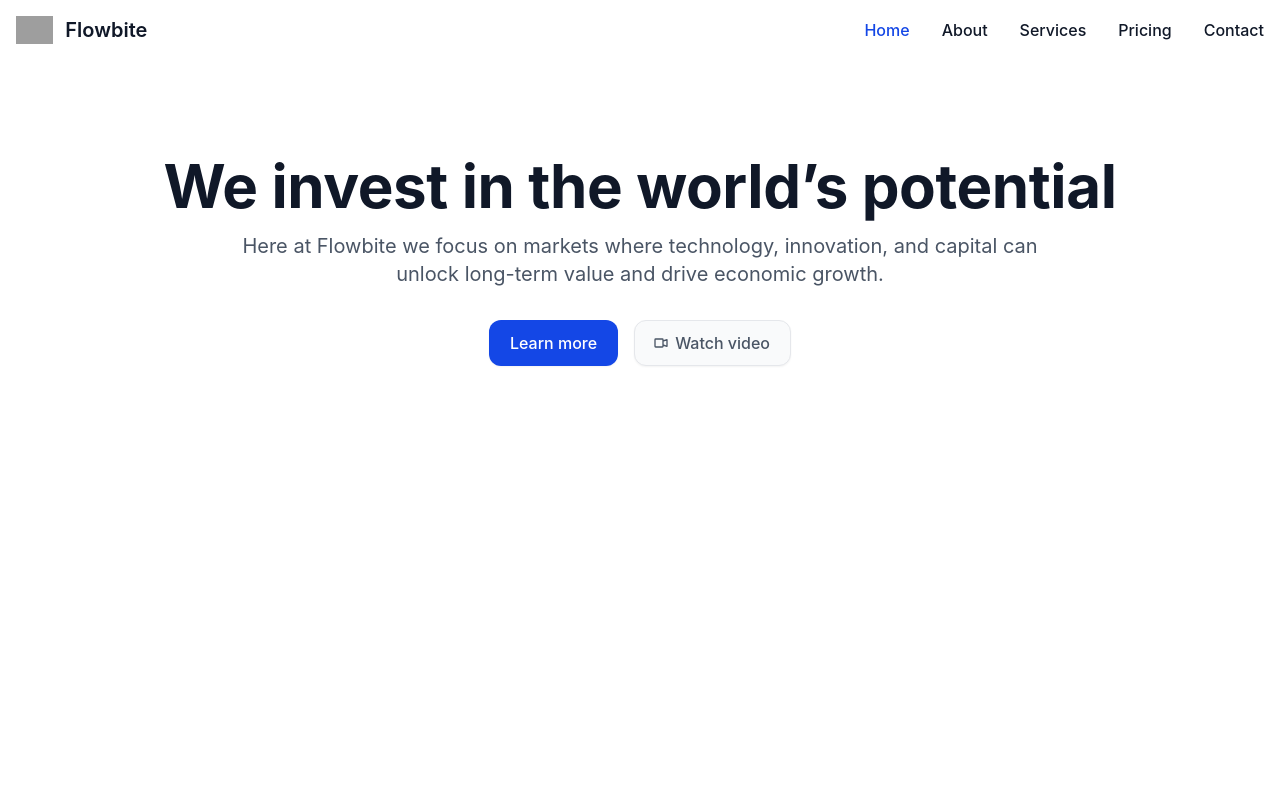
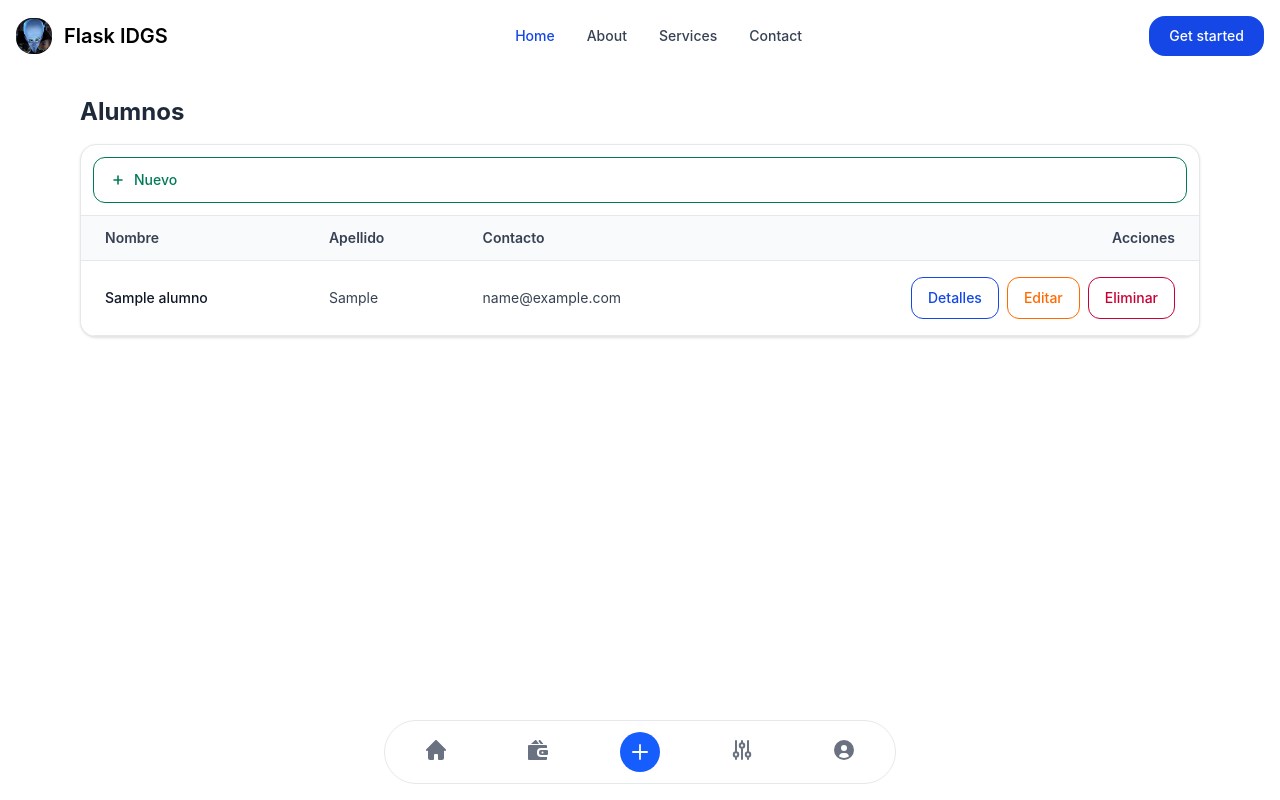
Before and after one commit to IDGS-801-23001542/FlaskBDIDGS801, a Flask app: template templates/index.html in a window 1280 px wide. Run offline with Flask 3, Linux system fonts and the light colour scheme; the template is opened without the code that fills it: values that come from a table or form of the project are taken from there, others are empty; tables that the repository leaves empty hold one stand-in row (values such as "Sample post"); some libraries are stand-ins or nearby versions; grey boxes are pictures that could not be loaded.

Commit message:
INSERTAR 16/FEBRERO/2026

```diff
--- a/app.py
+++ b/app.py
@@ -1,19 +1,45 @@
-from flask import Flask, render_template
+from flask import Flask, render_template, request, redirect, url_for
+from flask import flash
+from flask_wtf.csrf import CSRFProtect
+from flask import g
+
+from config import DevelopmentConfig
+import forms
+from models import db, Alumnos
 
 app = Flask(__name__)
+app.config.from_object(DevelopmentConfig)
+csrf = CSRFProtect()
 
 @app.errorhandler(404)
 def page_not_found(e):
-    return render_template('404.html'), 404
+	return render_template('404.html'), 404
 
 @app.route("/")
 @app.route("/index")
 def index():
-    return render_template("index.html")
+	create_form = forms.UserForm2(request.form)
+	#ORM select * from alumnos
+	alumno = Alumnos.query.all()
+	return render_template("index.html", form=create_form, alumno=alumno)
 
-@app.route("/alumnos")
-def alumnos():
-    return render_template("Alumnos.html")
+@app.route("/alumnos",methods=['GET','POST'])
+def Alumnos():
+	create_form=forms.UserForm2(request.form)
+	if request.method=='POST':
+		alum=Alumnos(nombre=create_form.nombre.data,
+			   apaterno=create_form.apaterno.data,
+			   email=create_form.email.data)
+		db.session.add(alum)
+		db.session.commit()
+	return redirect(url_for('index'))
+
+	return render_template("Alumnos.html")
+
 
 if __name__ == '__main__':
-    app.run(debug=True)
+	csrf.init_app(app)
+	db.init_app(app)
+	with app.app_context():
+		db.create_all()
+	app.run()
--- a/config.py
+++ b/config.py
@@ -1,11 +1,12 @@
 import os
+
 from sqlalchemy import create_engine
 
 class Config(object):
-    SECRER_KEY = "ClaveSecreta"
+    SECRET_KEY = "ClaveSecreta"
     SESSION_COOKIE_SECURE = False
 
 class DevelopmentConfig(Config):
     DEBUG = True
-    SQLALCHEMY_DATABASE_URL = 'mysql+pymysql://Jeypeeh:root@127.0.0.1/bdidgs801'
+    SQLALCHEMY_DATABASE_URI = 'mysql+pymysql://root:root@127.0.0.1/bdidgs801'
     SQLALCHEMY_TRACK_MODIFICATIONS = False
--- a/static/dist/output.css
+++ b/static/dist/output.css
@@ -210,6 +210,7 @@
     --container-xl: 36rem;
     --container-2xl: 42rem;
     --container-4xl: 56rem;
+    --container-6xl: 72rem;
     --container-7xl: 80rem;
     --text-xs: 0.75rem;
     --text-xs--line-height: calc(1 / 0.75);
@@ -294,10 +295,14 @@
     --color-brand: var(--color-blue-700);
     --color-brand-medium: var(--color-blue-200);
     --color-brand-strong: var(--color-blue-800);
+    --color-success: var(--color-emerald-700);
+    --color-danger: var(--color-rose-700);
+    --color-warning: var(--color-orange-500);
     --color-dark: var(--color-gray-800);
     --color-light: var(--color-gray-100);
     --color-default: var(--color-gray-200);
     --color-default-medium: var(--color-gray-200);
+    --color-brand-subtle: var(--color-blue-200);
     --color-dark-backdrop: var(--color-gray-950);
   }
 }
@@ -869,12 +874,6 @@
   .mx-auto {
     margin-inline: auto;
   }
-  .-ms-0\.5 {
-    margin-inline-start: calc(var(--spacing) * -0.5);
-  }
-  .me-1\.5 {
-    margin-inline-end: calc(var(--spacing) * 1.5);
-  }
   .mt-1 {
     margin-top: calc(var(--spacing) * 1);
   }
@@ -1186,9 +1185,6 @@
   .mb-4 {
     margin-bottom: calc(var(--spacing) * 4);
   }
-  .mb-8 {
-    margin-bottom: calc(var(--spacing) * 8);
-  }
   .apexcharts-xaxistooltip {
     .apexcharts-canvas & {
       color: var(--color-body) !important;
@@ -1222,9 +1218,6 @@
   }
   .ml-auto {
     margin-left: auto;
-  }
-  .box-border {
-    box-sizing: border-box;
   }
   .datatable-pagination-list-item-link {
     .datatable-wrapper .datatable-bottom .datatable-pagination & {
@@ -1308,9 +1301,6 @@
   .h-6 {
     height: calc(var(--spacing) * 6);
   }
-  .h-7 {
-    height: calc(var(--spacing) * 7);
-  }
   .h-9 {
     height: calc(var(--spacing) * 9);
   }
@@ -1439,14 +1429,14 @@
   .max-w-2xl {
     max-width: var(--container-2xl);
   }
+  .max-w-6xl {
+    max-width: var(--container-6xl);
+  }
   .max-w-7xl {
     max-width: var(--container-7xl);
   }
   .max-w-lg {
     max-width: var(--container-lg);
-  }
-  .max-w-screen-xl {
-    max-width: var(--breakpoint-xl);
   }
   .max-w-xl {
     max-width: var(--container-xl);
@@ -1619,13 +1609,6 @@
       margin-block-end: calc(calc(var(--spacing) * 3) * calc(1 - var(--tw-space-y-reverse)));
     }
   }
-  .space-y-4 {
-    :where(& > :not(:last-child)) {
-      --tw-space-y-reverse: 0;
-      margin-block-start: calc(calc(var(--spacing) * 4) * var(--tw-space-y-reverse));
-      margin-block-end: calc(calc(var(--spacing) * 4) * calc(1 - var(--tw-space-y-reverse)));
-    }
-  }
   .space-y-6 {
     :where(& > :not(:last-child)) {
       --tw-space-y-reverse: 0;
@@ -1640,13 +1623,6 @@
       margin-inline-end: calc(calc(var(--spacing) * 2) * calc(1 - var(--tw-space-x-reverse)));
     }
   }
-  .space-x-3 {
-    :where(& > :not(:last-child)) {
-      --tw-space-x-reverse: 0;
-      margin-inline-start: calc(calc(var(--spacing) * 3) * var(--tw-space-x-reverse));
-      margin-inline-end: calc(calc(var(--spacing) * 3) * calc(1 - var(--tw-space-x-reverse)));
-    }
-  }
   .self-center {
     align-self: center;
   }
@@ -1663,14 +1639,14 @@
       border-radius: var(--radius-base);
     }
   }
+  .overflow-x-auto {
+    overflow-x: auto;
+  }
   .overflow-x-hidden {
     overflow-x: hidden;
   }
   .overflow-y-auto {
     overflow-y: auto;
-  }
-  .rounded {
-    border-radius: var(--radius);
   }
   .rounded-2xl {
     border-radius: var(--radius-2xl);
@@ -1784,8 +1760,8 @@
   .border-brand {
     border-color: var(--color-brand);
   }
-  .border-default {
-    border-color: var(--color-default);
+  .border-danger {
+    border-color: var(--color-danger);
   }
   .border-default-medium {
     border-color: var(--color-default-medium);
@@ -1796,8 +1772,14 @@
   .border-gray-200 {
     border-color: var(--color-gray-200);
   }
+  .border-success {
+    border-color: var(--color-success);
+  }
   .border-transparent {
     border-color: transparent;
+  }
+  .border-warning {
+    border-color: var(--color-warning);
   }
   .border-white\/10 {
     border-color: color-mix(in srgb, #fff 10%, transparent);
@@ -1902,9 +1884,6 @@
   .bg-neutral-secondary-medium {
     background-color: var(--color-neutral-secondary-medium);
   }
-  .bg-neutral-secondary-soft {
-    background-color: var(--color-neutral-secondary-soft);
-  }
   .bg-neutral-tertiary-medium {
     background-color: var(--color-neutral-tertiary-medium);
   }
@@ -2037,6 +2016,9 @@
   .p-2\.5 {
     padding: calc(var(--spacing) * 2.5);
   }
+  .p-3 {
+    padding: calc(var(--spacing) * 3);
+  }
   .p-4 {
     padding: calc(var(--spacing) * 4);
   }
@@ -2069,6 +2051,9 @@
   }
   .py-3 {
     padding-block: calc(var(--spacing) * 3);
+  }
+  .py-4 {
+    padding-block: calc(var(--spacing) * 4);
   }
   .py-6 {
     padding-block: calc(var(--spacing) * 6);
@@ -2142,8 +2127,18 @@
   .text-center {
     text-align: center;
   }
+  .text-left {
+    text-align: left;
+  }
+  .text-right {
+    text-align: right;
+  }
   .font-sans {
     font-family: var(--font-sans);
+  }
+  .text-2xl {
+    font-size: var(--text-2xl);
+    line-height: var(--tw-leading, var(--text-2xl--line-height));
   }
   .text-4xl {
     font-size: var(--text-4xl);
@@ -2243,10 +2238,6 @@
     --tw-font-weight: var(--font-weight-medium);
     font-weight: var(--font-weight-medium);
   }
-  .font-normal {
-    --tw-font-weight: var(--font-weight-normal);
-    font-weight: var(--font-weight-normal);
-  }
   .font-semibold {
     --tw-font-weight: var(--font-weight-semibold);
     font-weight: var(--font-weight-semibold);
@@ -2292,6 +2283,9 @@
   .text-body {
     color: var(--color-body);
   }
+  .text-danger {
+    color: var(--color-danger);
+  }
   .text-fg-brand {
     color: var(--color-fg-brand);
   }
@@ -2307,6 +2301,9 @@
   .text-gray-700 {
     color: var(--color-gray-700);
   }
+  .text-gray-800 {
+    color: var(--color-gray-800);
+  }
   .text-gray-900 {
     color: var(--color-gray-900);
   }
@@ -2327,6 +2324,12 @@
   }
   .text-slate-950 {
     color: var(--color-slate-950);
+  }
+  .text-success {
+    color: var(--color-success);
+  }
+  .text-warning {
+    color: var(--color-warning);
   }
   .text-white {
     color: var(--color-white);
@@ -2447,6 +2450,13 @@
       }
     }
   }
+  .hover\:bg-brand {
+    &:hover {
+      @media (hover: hover) {
+        background-color: var(--color-brand);
+      }
+    }
+  }
   .hover\:bg-brand-strong {
     &:hover {
       @media (hover: hover) {
@@ -2454,6 +2464,13 @@
       }
     }
   }
+  .hover\:bg-danger {
+    &:hover {
+      @media (hover: hover) {
+        background-color: var(--color-danger);
+      }
+    }
+  }
   .hover\:bg-gray-50 {
     &:hover {
       @media (hover: hover) {
@@ -2482,20 +2499,6 @@
       }
     }
   }
-  .hover\:bg-neutral-secondary-soft {
-    &:hover {
-      @media (hover: hover) {
-        background-color: var(--color-neutral-secondary-soft);
-      }
-    }
-  }
-  .hover\:bg-neutral-tertiary {
-    &:hover {
-      @media (hover: hover) {
-        background-color: var(--color-neutral-tertiary);
-      }
-    }
-  }
   .hover\:bg-neutral-tertiary-medium {
     &:hover {
       @media (hover: hover) {
@@ -2507,6 +2510,20 @@
     &:hover {
       @media (hover: hover) {
         background-color: var(--color-slate-100);
+      }
+    }
+  }
+  .hover\:bg-success {
+    &:hover {
+      @media (hover: hover) {
+        background-color: var(--color-success);
+      }
+    }
+  }
+  .hover\:bg-warning {
+    &:hover {
+      @media (hover: hover) {
+        background-color: var(--color-warning);
       }
     }
   }
@@ -2599,6 +2616,11 @@
       --tw-ring-color: var(--color-brand-medium);
     }
   }
+  .focus\:ring-brand-subtle {
+    &:focus {
+      --tw-ring-color: var(--color-brand-subtle);
+    }
+  }
   .focus\:ring-gray-200 {
     &:focus {
       --tw-ring-color: var(--color-gray-200);
@@ -2671,29 +2693,6 @@
       justify-content: space-between;
     }
   }
-  .sm\:justify-center {
-    @media (width >= 40rem) {
-      justify-content: center;
-    }
-  }
-  .sm\:space-y-0 {
-    @media (width >= 40rem) {
-      :where(& > :not(:last-child)) {
-        --tw-space-y-reverse: 0;
-        margin-block-start: calc(calc(var(--spacing) * 0) * var(--tw-space-y-reverse));
-        margin-block-end: calc(calc(var(--spacing) * 0) * calc(1 - var(--tw-space-y-reverse)));
-      }
-    }
-  }
-  .sm\:space-x-4 {
-    @media (width >= 40rem) {
-      :where(& > :not(:last-child)) {
-        --tw-space-x-reverse: 0;
-        margin-inline-start: calc(calc(var(--spacing) * 4) * var(--tw-space-x-reverse));
-        margin-inline-end: calc(calc(var(--spacing) * 4) * calc(1 - var(--tw-space-x-reverse)));
-      }
-    }
-  }
   .sm\:p-8 {
     @media (width >= 40rem) {
       padding: calc(var(--spacing) * 8);
@@ -2702,11 +2701,6 @@
   .sm\:px-4 {
     @media (width >= 40rem) {
       padding-inline: calc(var(--spacing) * 4);
-    }
-  }
-  .sm\:px-16 {
-    @media (width >= 40rem) {
-      padding-inline: calc(var(--spacing) * 16);
     }
   }
   .sm\:pt-12 {
@@ -2749,11 +2743,6 @@
   .md\:mr-0 {
     @media (width >= 48rem) {
       margin-right: calc(var(--spacing) * 0);
-    }
-  }
-  .md\:block {
-    @media (width >= 48rem) {
-      display: block;
     }
   }
   .md\:flex {
@@ -2791,11 +2780,6 @@
       border-width: 0px;
     }
   }
-  .md\:bg-neutral-primary {
-    @media (width >= 48rem) {
-      background-color: var(--color-neutral-primary);
-    }
-  }
   .md\:bg-transparent {
     @media (width >= 48rem) {
       background-color: transparent;
@@ -2809,12 +2793,6 @@
   .md\:p-0 {
     @media (width >= 48rem) {
       padding: calc(var(--spacing) * 0);
-    }
-  }
-  .md\:text-5xl {
-    @media (width >= 48rem) {
-      font-size: var(--text-5xl);
-      line-height: var(--tw-leading, var(--text-5xl--line-height));
     }
   }
   .md\:text-sm {
@@ -2832,11 +2810,6 @@
   .md\:text-blue-700 {
     @media (width >= 48rem) {
       color: var(--color-blue-700);
-    }
-  }
-  .md\:text-fg-brand {
-    @media (width >= 48rem) {
-      color: var(--color-fg-brand);
     }
   }
   .md\:hover\:bg-transparent {
@@ -2857,20 +2830,6 @@
       }
     }
   }
-  .md\:hover\:text-fg-brand {
-    @media (width >= 48rem) {
-      &:hover {
-        @media (hover: hover) {
-          color: var(--color-fg-brand);
-        }
-      }
-    }
-  }
-  .lg\:mb-16 {
-    @media (width >= 64rem) {
-      margin-bottom: calc(var(--spacing) * 16);
-    }
-  }
   .lg\:grid-cols-2 {
     @media (width >= 64rem) {
       grid-template-columns: repeat(2, minmax(0, 1fr));
@@ -2881,36 +2840,9 @@
       justify-self: flex-end;
     }
   }
-  .lg\:px-12 {
-    @media (width >= 64rem) {
-      padding-inline: calc(var(--spacing) * 12);
-    }
-  }
-  .lg\:py-16 {
-    @media (width >= 64rem) {
-      padding-block: calc(var(--spacing) * 16);
-    }
-  }
   .lg\:text-right {
     @media (width >= 64rem) {
       text-align: right;
-    }
-  }
-  .lg\:text-6xl {
-    @media (width >= 64rem) {
-      font-size: var(--text-6xl);
-      line-height: var(--tw-leading, var(--text-6xl--line-height));
-    }
-  }
-  .lg\:text-xl {
-    @media (width >= 64rem) {
-      font-size: var(--text-xl);
-      line-height: var(--tw-leading, var(--text-xl--line-height));
-    }
-  }
-  .xl\:px-48 {
-    @media (width >= 80rem) {
-      padding-inline: calc(var(--spacing) * 48);
     }
   }
   .rtl\:rotate-180 {
--- a/templates/index.html
+++ b/templates/index.html
@@ -1,65 +1,88 @@
-<!DOCTYPE html>
-<html lang="en">
+{% extends "layout.html" %}
+{% block container %}
 
-<head>
-    <meta charset="UTF-8">
-    <meta http-equiv="X-UA-Compatible" content="IE=edge">
-    <meta name="viewport" content="width=device-width, initial-scale=1.0">
-    <title>Flowbite Flask</title>
-    <link rel="stylesheet" href="{{url_for('static',filename='dist/output.css')}}">
-</head>
+<div class="w-full max-w-6xl px-4 py-6">
 
-<body>
+  <h2 class="text-2xl font-bold text-gray-800 mb-4">
+    Alumnos
+  </h2>
 
-<nav class="bg-neutral-primary border-default">
-  <div class="max-w-screen-xl flex flex-wrap items-center justify-between mx-auto p-4">
-    <a href="https://flowbite.com/" class="flex items-center space-x-3 rtl:space-x-reverse">
-        <img src="https://flowbite.com/docs/images/logo.svg" class="h-7" alt="Flowbite Logo" />
-        <span class="self-center text-xl text-heading font-semibold whitespace-nowrap">Flowbite</span>
-    </a>
-    <button data-collapse-toggle="navbar-default" type="button" class="inline-flex items-center p-2 w-10 h-10 justify-center text-sm text-body rounded-base md:hidden hover:bg-neutral-secondary-soft hover:text-heading focus:outline-none focus:ring-2 focus:ring-neutral-tertiary" aria-controls="navbar-default" aria-expanded="false">
-        <span class="sr-only">Open main menu</span>
-        <svg class="w-6 h-6" aria-hidden="true" xmlns="http://www.w3.org/2000/svg" width="24" height="24" fill="none" viewBox="0 0 24 24"><path stroke="currentColor" stroke-linecap="round" stroke-width="2" d="M5 7h14M5 12h14M5 17h14"/></svg>
-    </button>
-    <div class="hidden w-full md:block md:w-auto" id="navbar-default">
-      <ul class="font-medium flex flex-col p-4 md:p-0 mt-4 border border-default rounded-base bg-neutral-secondary-soft md:flex-row md:space-x-8 rtl:space-x-reverse md:mt-0 md:border-0 md:bg-neutral-primary">
-        <li>
-          <a href="#" class="block py-2 px-3 text-white bg-brand rounded md:bg-transparent md:text-fg-brand md:p-0" aria-current="page">Home</a>
-        </li>
-        <li>
-          <a href="#" class="block py-2 px-3 text-heading rounded hover:bg-neutral-tertiary md:hover:bg-transparent md:border-0 md:hover:text-fg-brand md:p-0 md:dark:hover:bg-transparent">About</a>
-        </li>
-        <li>
-          <a href="#" class="block py-2 px-3 text-heading rounded hover:bg-neutral-tertiary md:hover:bg-transparent md:border-0 md:hover:text-fg-brand md:p-0 md:dark:hover:bg-transparent">Services</a>
-        </li>
-        <li>
-          <a href="#" class="block py-2 px-3 text-heading rounded hover:bg-neutral-tertiary md:hover:bg-transparent md:border-0 md:hover:text-fg-brand md:p-0 md:dark:hover:bg-transparent">Pricing</a>
-        </li>
-        <li>
-          <a href="#" class="block py-2 px-3 text-heading rounded hover:bg-neutral-tertiary md:hover:bg-transparent md:border-0 md:hover:text-fg-brand md:p-0 md:dark:hover:bg-transparent">Contact</a>
-        </li>
-      </ul>
+  <div class="relative overflow-x-auto bg-white shadow-sm rounded-lg border border-gray-200">
+
+    <!-- Barra superior (Nuevo) -->
+    <div class="p-3 border-b border-gray-200">
+      <a href="{{ url_for('Alumnos') }}"
+         class="w-full inline-flex items-center gap-2 justify-start
+                text-success bg-neutral-primary border border-success
+                hover:bg-success hover:text-white focus:ring-4 focus:ring-neutral-tertiary
+                font-medium leading-5 rounded-base text-sm px-4 py-3 focus:outline-none">
+        <svg class="w-4 h-4" xmlns="http://www.w3.org/2000/svg" fill="currentColor" viewBox="0 0 20 20">
+          <path d="M10 4a1 1 0 0 1 1 1v4h4a1 1 0 1 1 0 2h-4v4a1 1 0 1 1-2 0v-4H5a1 1 0 1 1 0-2h4V5a1 1 0 0 1 1-1z"/>
+        </svg>
+        Nuevo
+      </a>
     </div>
+
+    <table class="w-full text-sm text-left text-gray-700">
+      <thead class="bg-gray-50 border-b border-gray-200">
+        <tr>
+          <th class="px-6 py-3 font-semibold">Nombre</th>
+          <th class="px-6 py-3 font-semibold">Apellido</th>
+          <th class="px-6 py-3 font-semibold">Contacto</th>
+          <th class="px-6 py-3 font-semibold text-right">Acciones</th>
+        </tr>
+      </thead>
+
+      <tbody>
+        {% for alum in alumno %}
+        <tr class="bg-white border-b border-gray-200">
+          <td class="px-6 py-4 font-medium text-gray-900 whitespace-nowrap">
+            {{ alum.nombre }}
+          </td>
+          <td class="px-6 py-4">
+            {{ alum.apaterno }}
+          </td>
+          <td class="px-6 py-4">
+            {{ alum.email }}
+          </td>
+
+          <td class="px-6 py-4 text-right">
+            <div class="inline-flex gap-2">
+
+              <a href="detalles?id={{ alum.id }}"
+                 class="text-fg-brand bg-neutral-primary border border-brand hover:bg-brand hover:text-white
+                        focus:ring-4 focus:ring-brand-subtle font-medium leading-5 rounded-base text-sm px-4 py-2.5">
+                Detalles
+              </a>
+
+              <a href="modificar?id={{ alum.id }}"
+                 class="text-warning bg-neutral-primary border border-warning hover:bg-warning hover:text-white
+                        focus:ring-4 focus:ring-neutral-tertiary font-medium leading-5 rounded-base text-sm px-4 py-2.5">
+                Editar
+              </a>
+
+              <a href="eliminar?id={{ alum.id }}"
+                 class="text-danger bg-neutral-primary border border-danger hover:bg-danger hover:text-white
+                        focus:ring-4 focus:ring-neutral-tertiary font-medium leading-5 rounded-base text-sm px-4 py-2.5">
+                Eliminar
+              </a>
+
+            </div>
+          </td>
+        </tr>
+        {% endfor %}
+
+        {% if alumno|length == 0 %}
+        <tr>
+          <td colspan="4" class="px-6 py-8 text-center text-gray-500">
+            No hay alumnos registrados.
+          </td>
+        </tr>
+        {% endif %}
+      </tbody>
+    </table>
+
   </div>
-</nav>
-<section class="bg-neutral-primary">
-  <div class="py-8 px-4 mx-auto max-w-screen-xl text-center lg:py-16 lg:px-12">
-        <h1 class="mb-4 mt-8 text-4xl font-bold tracking-tight text-heading md:text-5xl lg:text-6xl">We invest in the world’s potential</h1>
-        <p class="mb-8 text-lg font-normal text-body lg:text-xl sm:px-16 xl:px-48">Here at Flowbite we focus on markets where technology, innovation, and capital can unlock long-term value and drive economic growth.</p>
-        <div class="flex flex-col mb-8 lg:mb-16 space-y-4 sm:flex-row sm:justify-center sm:space-y-0 sm:space-x-4">
-            <a href="#" class="text-white bg-brand box-border border border-transparent hover:bg-brand-strong focus:ring-4 focus:ring-brand-medium shadow-xs font-medium leading-5 rounded-base text-base px-5 py-3 focus:outline-none">Learn more</a>
-            <a href="#" class="inline-flex items-center text-body bg-neutral-secondary-medium box-border border border-default-medium hover:bg-neutral-tertiary-medium hover:text-heading focus:ring-4 focus:ring-neutral-tertiary shadow-xs font-medium leading-5 rounded-base text-base px-5 py-3 focus:outline-none">
-                <svg class="w-4 h-4 me-1.5 -ms-0.5" aria-hidden="true" xmlns="http://www.w3.org/2000/svg" width="24" height="24" fill="none" viewBox="0 0 24 24">
-                    <path stroke="currentColor" stroke-linecap="round" stroke-linejoin="round" stroke-width="2" d="M14 6H4a1 1 0 0 0-1 1v10a1 1 0 0 0 1 1h10a1 1 0 0 0 1-1V7a1 1 0 0 0-1-1Zm7 11-6-2V9l6-2v10Z"/>
-                </svg>
-                Watch video
-            </a>
-        </div>
-  </div>
-</section>
+</div>
 
-
-    <script src="https://cdn.jsdelivr.net/npm/flowbite@4.0.1/dist/flowbite.min.js"></script>
-</body>
-
-</html>
+{% endblock %}
--- a/templates/layout.html
+++ b/templates/layout.html
@@ -5,7 +5,7 @@
     <meta http-equiv="X-UA-Compatible" content="IE=edge">
     <meta name="viewport" content="width=device-width, initial-scale=1.0">
     <title>Flowbite Flask</title>
-    <link rel="stylesheet" href="{{url_for('static',filename='css/output.css')}}">
+<link rel="stylesheet" href="{{url_for('static',filename='dist/output.css')}}">
 </head>
 <body>
     <nav class="bg-white border-gray-200 px-2 sm:px-4 py-2.5 rounded-sm dark:bg-gray-900">
```
